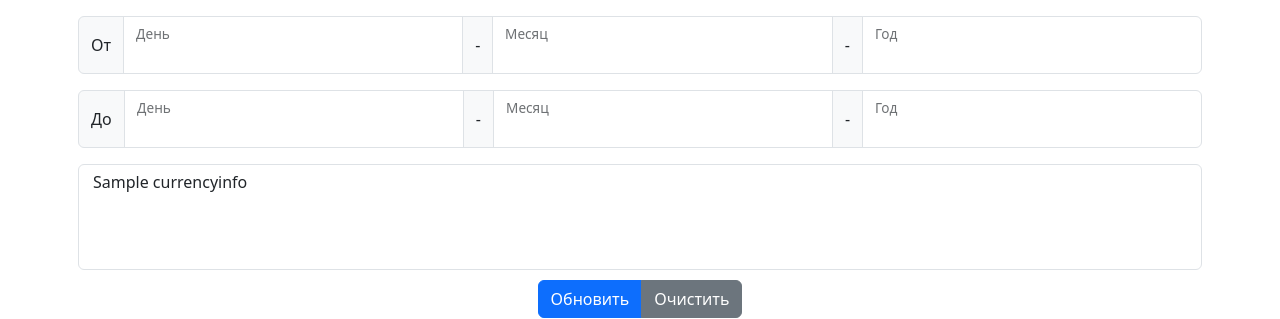
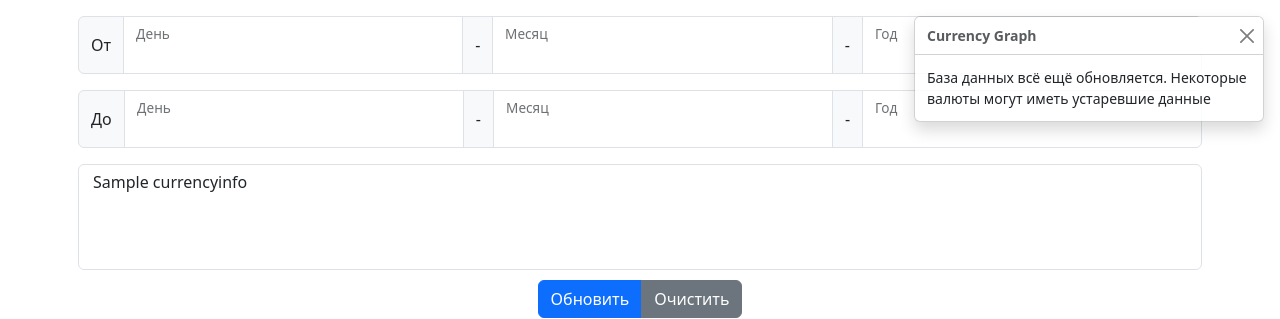
Before and after one commit to ArtichaTM/ATON_Python, a Django app: page /currency/ in a window 1280 px wide. Shown: the top 319 px of the page. Run offline with Django 5.2, Linux system fonts and the light colour scheme; tables that the repository leaves empty hold one stand-in row (values such as "Sample post"); some libraries are stand-ins or nearby versions.

Commit message:
• Renamed currency/js/form_control.js into index.js • Added toasts about DB updating

```diff
--- a/currencys/currency/parser.py
+++ b/currencys/currency/parser.py
@@ -53,7 +53,6 @@ class Updater:
         rate: float
         change: float
 
-
     def __init__(self, sleep_delay: float = 1., force_day_update: bool = False) -> None:
         assert isinstance(sleep_delay, float)
         assert sleep_delay >= 0
@@ -64,6 +63,10 @@ class Updater:
         self.last_request_time: float = perf_counter()
         self.force_day_update = force_day_update
         self.logger = getLogger('db_updater')
+
+    @property
+    def updating(self) -> bool:
+        return self.session is not None
 
     def update(self) -> None:
         assert self.loop is None
@@ -108,6 +111,9 @@ class Updater:
             self._update_except()
         except KeyboardInterrupt:
             pass
+        except RuntimeError as e:
+            if e.args[0] != 'cannot schedule new futures after shutdown':
+                raise
         finally:
             assert self.session is not None
             self.loop.run_until_complete(self.session.close())
--- a/currencys/currency/static/currency/js/form_fetch.js
+++ b/currencys/currency/static/currency/js/index.js
@@ -1,5 +1,6 @@
 const form = document.querySelector("#main_form");
 const graph = document.querySelector("#graph");
+const toastsContainer = document.querySelector('#toasts-container')
 
 async function sendData() {
   // Associate the FormData object with the form element
@@ -26,6 +27,9 @@ async function sendData() {
 
 window.addEventListener('load', (_) => {
   setGraph({info: []})
+  for (var i = 0; i < toastsContainer.children.length; i++) {
+    bootstrap.Toast.getOrCreateInstance(toastsContainer.children[i]).show()
+  }
 })
 
 function setGraph(json) {
--- a/currencys/currency/templates/currency/index.html
+++ b/currencys/currency/templates/currency/index.html
@@ -5,6 +5,11 @@
 <link rel="stylesheet" href="{% static 'currency/css/index.css' %}" crossorigin="anonymous">
 {% endblock %}
 {% block main %}
+  <div id="toasts-container" aria-live="polite" aria-atomic="true" class="z-1 position-fixed top-0 end-0 p-3">
+    {% if updating %}
+      {% include "currency/updating_warning.html" %}
+    {% endif %}
+  </div>
   <div class="container text-center h-100">
     <div class="row">
       <form id="main_form" action="/currency/" method="post" {% if form.is_bound %}class="was-validated"{% endif %}>
@@ -70,7 +75,7 @@
   </div>
 {% endblock main %}
 {% block scripts %}
-<script src="{% static 'currency/js/form_fetch.js' %}" crossorigin="anonymous"></script>
+<script src="{% static 'currency/js/index.js' %}" crossorigin="anonymous"></script>
 <script type="text/javascript">
   var fetch_href = "{% url 'currency:fetch' %}";
 </script>
--- /dev/null
+++ b/currencys/currency/templates/currency/updating_warning.html
@@ -0,0 +1,9 @@
+<div class="toast" role="alert" aria-live="assertive" aria-atomic="true" data-bs-autohide="false">
+    <div class="toast-header">
+      <strong class="me-auto">Currency Graph</strong>
+      <button type="button" class="btn-close" data-bs-dismiss="toast" aria-label="Close"></button>
+    </div>
+    <div class="toast-body">
+        База данных всё ещё обновляется. Некоторые валюты могут иметь устаревшие данные
+    </div>
+  </div>
--- a/currencys/currency/views.py
+++ b/currencys/currency/views.py
@@ -3,8 +3,10 @@ from datetime import date
 from django.shortcuts import render
 from django.http.response import JsonResponse
 
+
 from . import forms
 from .models import CurrencyInfo, CurrencyRate
+from .apps import CurrencyConfig
 
 
 def info_fetch(request):
@@ -55,8 +57,10 @@ def index(request, status: int | None = None):
         form = forms.DatesForm()
         post = False
     currencys = CurrencyInfo.objects.values('number', 'name').all()
+    assert CurrencyConfig.updater is not None
     return render(request, 'currency/index.html', context={
         'form': form,
         'post': post,
-        'currencys': currencys
+        'currencys': currencys,
+        'updating': CurrencyConfig.updater.updating
     }, status=status)
```
Also changed, not shown: currencys/currency/apps.py (+3 -4 lines).
